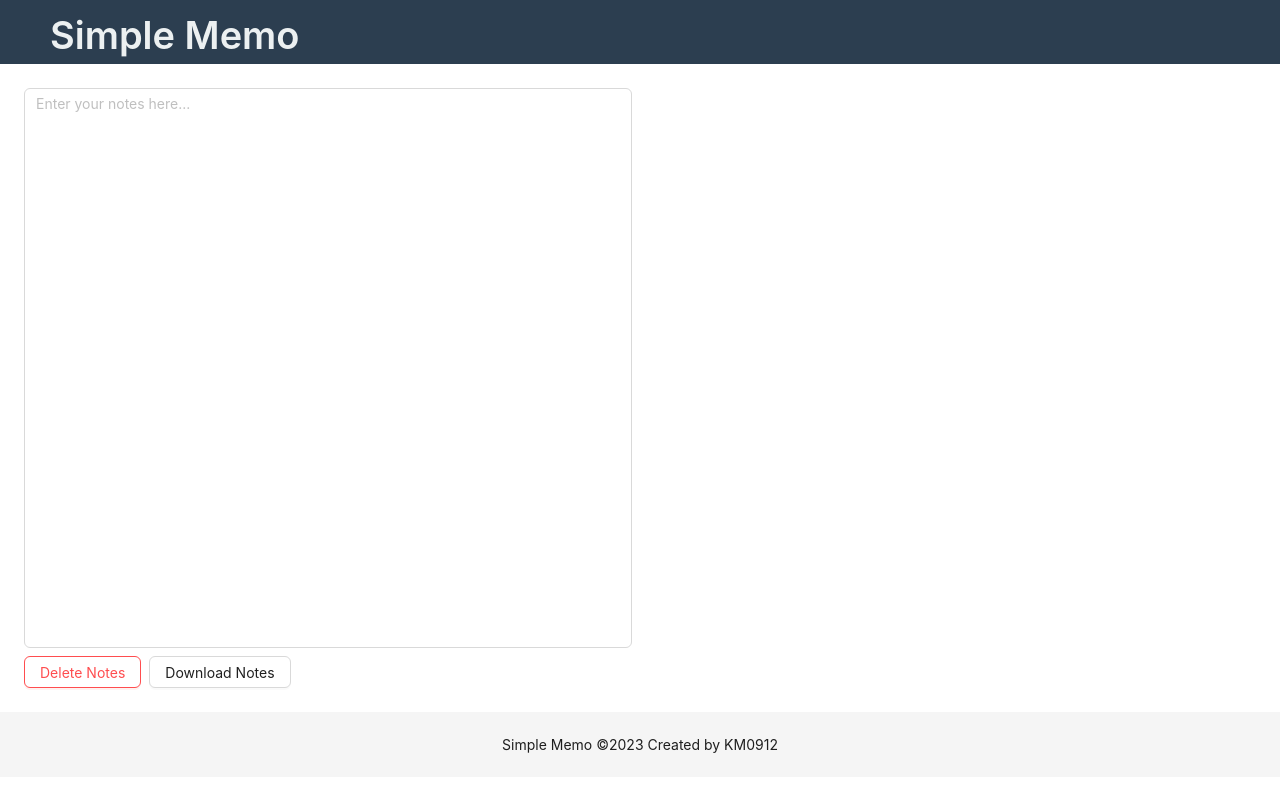
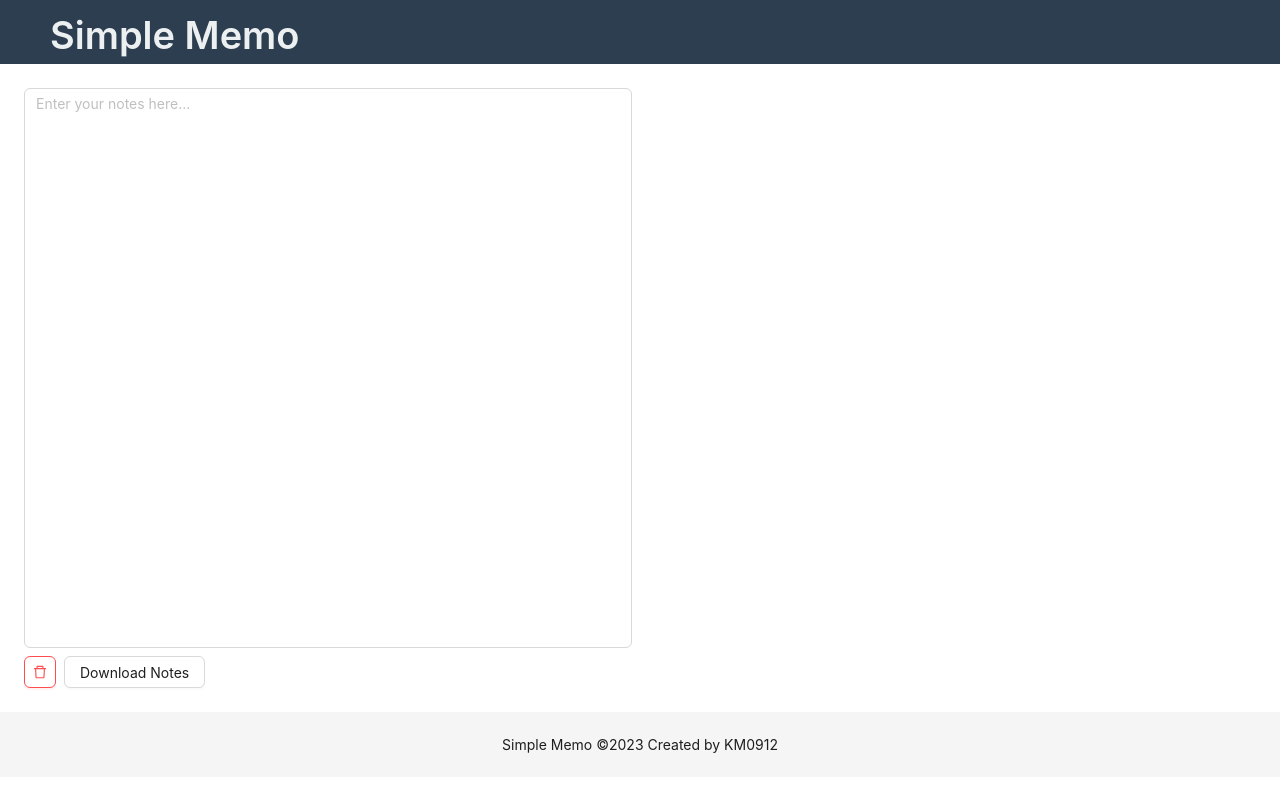
Before and after one commit to KM0912/simple-memo, a React (Create React App) app: page / in a window 1280 px wide. Shown: the top 792 px of the page. Built offline with nearby package versions, Linux system fonts and the light colour scheme.

Commit message:
削除ボタンをアイコンに変更

```diff
--- a/src/components/atoms/ButtonWithPopconfirm/index.tsx
+++ b/src/components/atoms/ButtonWithPopconfirm/index.tsx
@@ -4,7 +4,7 @@ import { Button, ButtonProps, Popconfirm, PopconfirmProps } from "antd";
 type ButtonWithPopconfirmProps = {
   popconfirmProps: PopconfirmProps;
   buttonProps: ButtonProps;
-  buttonLabel: string;
+  buttonLabel?: string;
 };
 
 const ButtonWithPopconfirm: React.FC<ButtonWithPopconfirmProps> = (Props) => {
--- a/src/components/molecules/Notes/index.tsx
+++ b/src/components/molecules/Notes/index.tsx
@@ -1,6 +1,7 @@
+import React, { useState } from "react";
 import { Button, Col, Row, Space } from "antd";
+import { DeleteOutlined } from "@ant-design/icons";
 import TextArea from "antd/es/input/TextArea";
-import React, { useState } from "react";
 import styled from "styled-components";
 import { getCurrentDateTime } from "../../../utils/dateUtils";
 import { marked } from "marked";
@@ -53,8 +54,7 @@ const Notes: React.FC = () => {
       </Row>
       <Space direction="horizontal" size="small">
         <ButtonWithPopconfirm
-          buttonLabel="Delete Notes"
-          buttonProps={{ danger: true }}
+          buttonProps={{ danger: true, icon: <DeleteOutlined /> }}
           popconfirmProps={{
             title: "メモを削除しますか？",
             okText: "削除",
```
